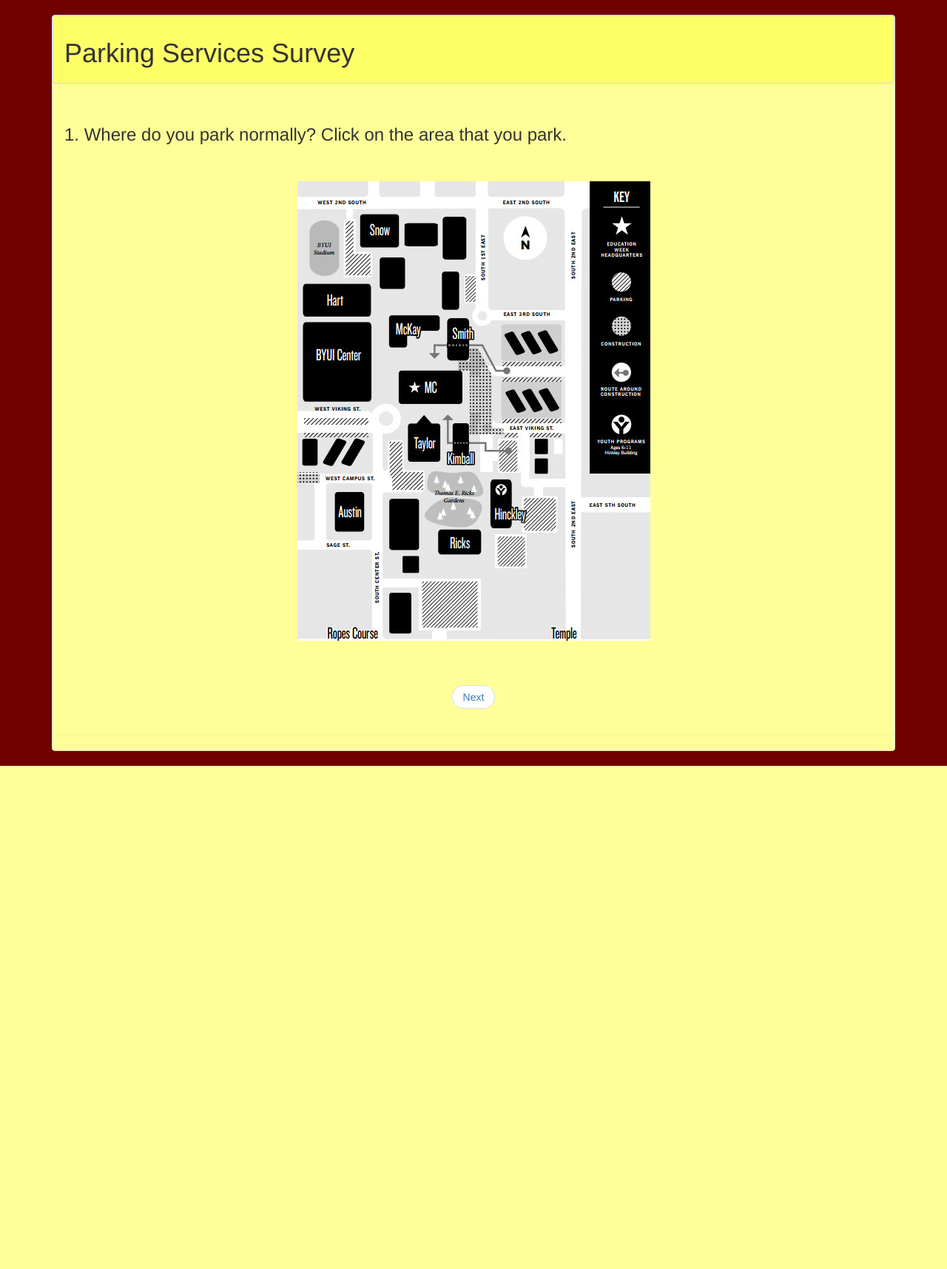
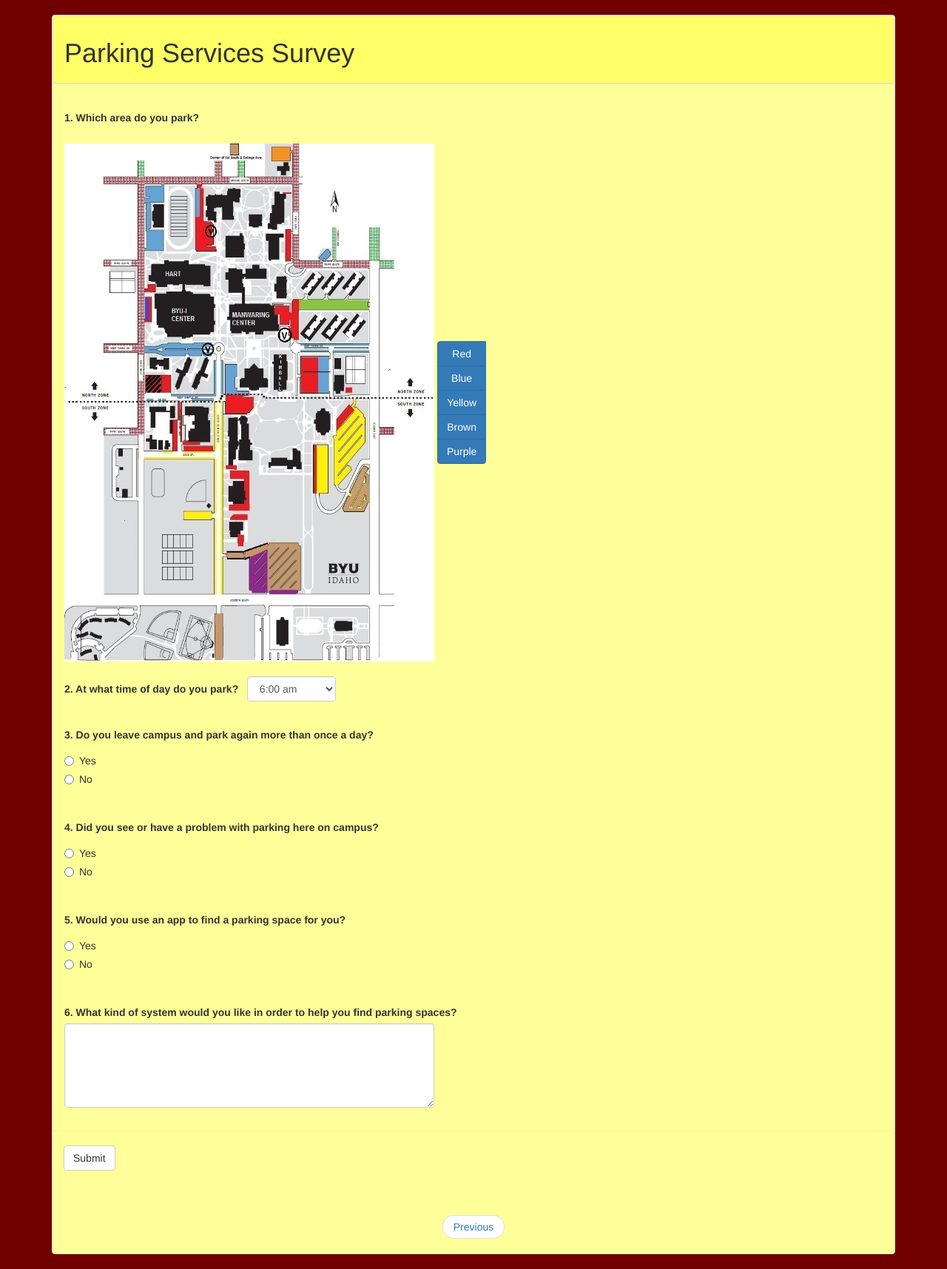
Before and after one commit to hibbards01/cs313, a PHP site: page /form.php in a window 1280 px wide. Shown: the part 52-1767 px from the top of the page at 74% size. Before the commit the page ends 1087 px from the top, so only its background shows below. Run offline with PHP 8.4, Linux system fonts and the light colour scheme; some libraries are stand-ins or nearby versions.

Commit message:
changed plans with question 1.

```diff
--- a/form.php
+++ b/form.php
@@ -1,8 +1,8 @@
 <!DOCTYPE html>
-<!-- This is a form. Form.php -->
+<!-- form_page2.php -->
 <html>
 <head>
-  <title>Parking Services Survey</title>
+  <title>Survey Page 2</title>
   <!-- Latest compiled and minified CSS -->
   <link rel="stylesheet" href="http://maxcdn.bootstrapcdn.com/bootstrap/3.3.4/css/bootstrap.min.css">
 
@@ -12,6 +12,7 @@
   <!-- Latest compiled JavaScript -->
   <script src="http://maxcdn.bootstrapcdn.com/bootstrap/3.3.4/js/bootstrap.min.js"></script>
   <link rel="stylesheet" type="text/css" href="style.css">
+  <script type="text/javascript" src="javascript.js"></script>
 </head>
 <body>
   <?php include_once('header.php') ?>
@@ -21,16 +22,122 @@
         <h1>Parking Services Survey</h1>
       </div>
       <div class="panel panel-body panel-color">
-        <h3>1. Where do you park normally? Click on the area that you park.</h3>
+        <form role="form">
+          <label>1. Which area do you park?</label>
           <br />
           <br />
-        <img class="center" src="campus-pdf-map3.jpg" alt="Picture of Campus Map">
+          <img width="500" height="700" src="campus_map.jpg" alt="Campus Map">
+          <div class="btn-group btn-group-vertical" data-toggle="buttons">
+            <label class="btn btn-primary">
+              <input type="radio" name="question1" value="red">Red
+            </label>
+            <label class="btn btn-primary">
+              <input type="radio" name="question1" value="blue">Blue
+            </label>
+            <label class="btn btn-primary">
+              <input type="radio" name="question1" value="yello">Yellow
+            </label>
+            <label class="btn btn-primary">
+              <input type="radio" name="question1" value="brown">Brown
+            </label>
+            <label class="btn btn-primary">
+              <input type="radio" name="question1" value="purple">Purple
+            </label>
+          </div>
           <br />
           <br />
+          <label>2. At what time of day do you park?&nbsp;&nbsp;</label>
+          <div class="form-group small-box">
+            <select class="form-control" id="sel1" name="time">
+              <?php
+                for ($i=6; $i < 24; $i++) {
+                  echo "<option>";
+
+                  if ($i > 12) {
+                    $n = $i - 12;
+                    echo "$n:00 pm";
+                  } else {
+                    echo "$i:00 ";
+                    echo ($i == 12) ? "pm" : "am";
+                  }
+
+                  echo "</option>";
+                }
+              ?>
+            </select>
+          </div>
+          <br />
+          <br />
+          <label>3. Do you leave campus and park again more than once a day?</label>
+          <span style="display:none" name="question3" class="glyphicon glyphicon-remove color-red"></span>
+          <br />
+          <div class="form-group">
+            <div class="radio">
+              <label><input type="radio" name="question3" value="yes">Yes</label>
+            </div>
+            <div class="radio">
+              <label><input type="radio" name="question3" value="no">No</label>
+            </div>
+          </div>
+          <br />
+          <br />
+          <label>4. Did you see or have a problem with parking here on campus?</label>
+          <span style="display:none" name="question4" class="glyphicon glyphicon-remove color-red"></span>
+          <br />
+          <div class="form-group">
+            <div class="radio">
+              <label><input type="radio" name="question4" value="yes">Yes</label>
+            </div>
+            <div class="radio">
+              <label><input type="radio" name="question4" value="no">No</label>
+            </div>
+          </div>
+          <br />
+          <br />
+          <div class="que4a">
+            <label>4a. What kind of problem did you see or have?</label>
+            <br />
+            <div class="checkbox">
+              <label><input type="checkbox" name="question4a[]" value="Hard to find Parking up close">Hard to find Parking up close</label>
+            </div>
+            <div class="checkbox">
+              <label><input type="checkbox" name="question4a[]" value="Have to park far away">Have to park far away</label>
+            </div>
+            <div class="checkbox">
+              <label><input type="checkbox" name="question4a[]" value="Other">Other</label>
+            </div>
+            <br />
+            <br />
+          </div>
+          <label>5. Would you use an app to find a parking space for you?</label>
+          <span style="display:none" name="question5" class="glyphicon glyphicon-remove color-red"></span>
+          <br />
+          <div class="form-group">
+            <div class="radio">
+              <label><input type="radio" name="question5" value="yes">Yes</label>
+            </div>
+            <div class="radio">
+              <label><input type="radio" name="question5" value="no">No</label>
+            </div>
+          </div>
+          <br />
+          <br />
+          <label>6. What kind of system would you like in order to help you find parking spaces?</label>
+          <br />
+          <div class="form-group big-box">
+            <textarea class="form-control" rows="5" name="question6" id="comment"></textarea>
+          </div>
+        </div>
+        <button type="submit" class="btn btn-default submit">Submit</button>
+      </form>
+      <br />
+      <br />
+      <p class="color-red inline">You must answer those questions marked with</p>
+      <span style="display:none" name="error" class="glyphicon glyphicon-remove color-red"></span>
+      <br />
       <ul class="pager">
-          <li><a href="form_page2.php">Next</a></li>
+        <li><a href="form.php">Previous</a></li>
       </ul>
-      </div>
     </div>
   </div>
 </body>
--- a/javascript.js
+++ b/javascript.js
@@ -3,6 +3,11 @@
 *   I will be using JQuery here!
 *******************************/
 $(document).ready(function() {
+
+  // $("div.container").click(function(event) {
+  //   var pos = $(this).position;
+  //   alert("left: " + pos.left + " top: " + pos.top);
+  // });
 
   // If question 4 is yes display another question
   $("input[name=question4]").click(function() {
```
Also changed, not shown: form_page2.php (deleted, +0 -121 lines), campus-pdf-map3.jpg (deleted), campus_map.jpg (added). Lines whose indentation alone changed are shown as unchanged.
